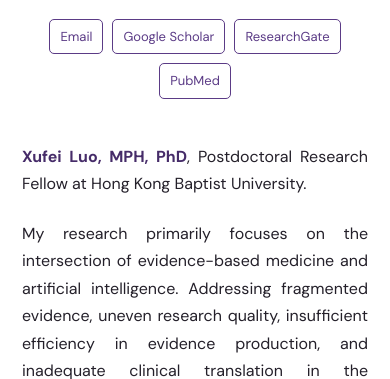
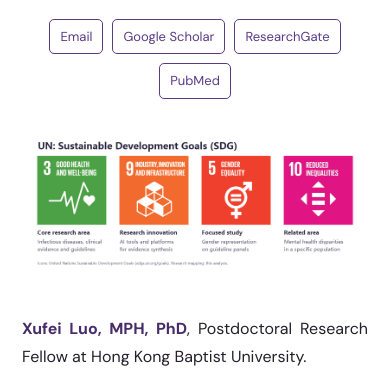
Before and after one commit to xufei-luo/xufei-luo.github.io, a plain HTML site: page index.html in a window 390 px wide. Shown: the part 492-871 px from the top of the page. Drawn offline with nearby package versions, Linux system fonts and the light colour scheme.

Commit message:
Place the SDG graphic below homepage profile links

```diff
--- a/index.html
+++ b/index.html
@@ -6,7 +6,7 @@
   <title>Xufei Luo | Evidence-based Medicine</title>
   <link rel="preconnect" href="https://fonts.googleapis.com"><link rel="preconnect" href="https://fonts.gstatic.com" crossorigin>
   <link href="https://fonts.googleapis.com/css2?family=DM+Mono:wght@400;500&family=DM+Sans:opsz,wght@9..40,400;9..40,500;9..40,600;9..40,700&family=Newsreader:opsz,wght@6..72,500;6..72,600&display=swap" rel="stylesheet">
-  <link rel="stylesheet" href="styles.css?v=biography-layout">
+  <link rel="stylesheet" href="styles.css?v=home-sdg">
 </head>
 <body>
   <a class="skip-link" href="#main">Skip to content</a>
@@ -25,6 +25,11 @@
         <div class="contact-pills">
           <a href="mailto:xufei_luo@hkbu.edu.hk">Email</a><a href="https://scholar.google.com/citations?user=xqyYWHsAAAAJ&amp;hl=zh-CN&amp;oi=ao" target="_blank" rel="noreferrer">Google Scholar</a><a href="https://www.researchgate.net/profile/Xufei-Luo" target="_blank" rel="noreferrer">ResearchGate</a><a href="https://pubmed.ncbi.nlm.nih.gov/?term=%28%28Xufei+Luo%29+AND+%28Luo+Xufei%29%29+NOT+%2837880103%29&amp;sort=date" target="_blank" rel="noreferrer">PubMed</a>
         </div>
+        <figure class="profile-sdg">
+          <a href="un-sustainable-development-goals.png" aria-label="View the full-size Sustainable Development Goals graphic">
+            <img src="un-sustainable-development-goals.png" width="1600" height="650" loading="lazy" alt="Research areas mapped to UN Sustainable Development Goals: 3 Good Health and Well-being, 9 Industry, Innovation and Infrastructure, 5 Gender Equality, and 10 Reduced Inequalities">
+          </a>
+        </figure>
       </aside>
       <section class="home-copy" aria-label="Biography">
         <p><strong>Xufei Luo, MPH, PhD</strong>, Postdoctoral Research Fellow at Hong Kong Baptist University.</p>
--- a/styles.css
+++ b/styles.css
@@ -50,6 +50,23 @@ footer { border-top:1px solid var(--line); padding:22px clamp(22px,5vw,74px); co
   height: 100%;
   object-fit: contain;
 }
+.profile-sdg {
+  margin: 112px 0 0;
+}
+.profile-sdg a,
+.profile-sdg img {
+  display: block;
+}
+.profile-sdg img {
+  width: 100%;
+  height: auto;
+}
+@media (max-width: 900px) {
+  .profile-sdg {
+    max-width: 520px;
+    margin: 32px auto 0;
+  }
+}
 .home-copy p {
   text-align: justify;
 }
```
Also changed, not shown: un-sustainable-development-goals.png (added).
